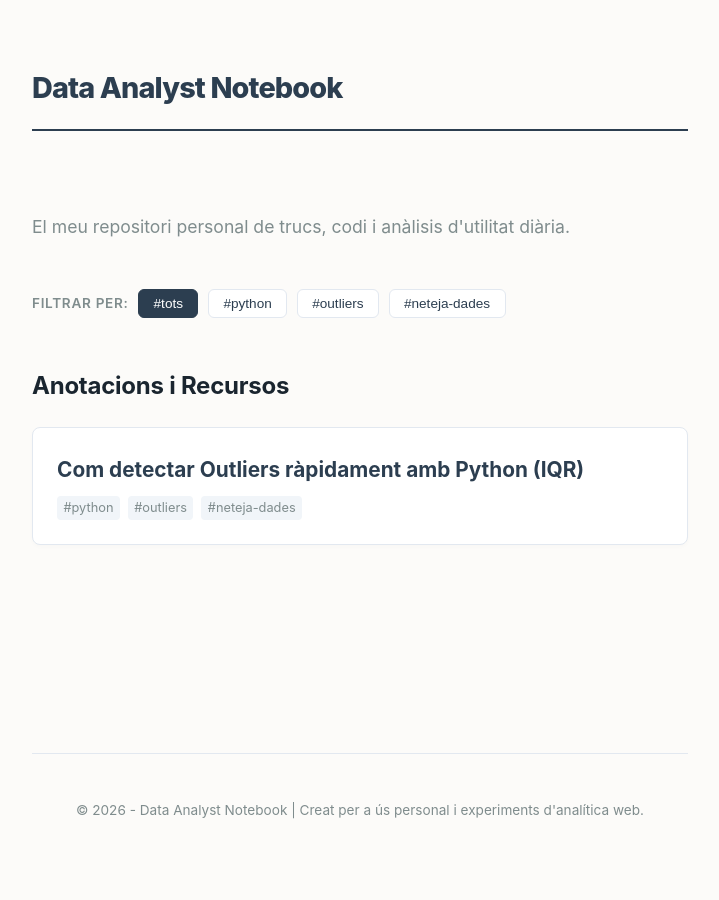
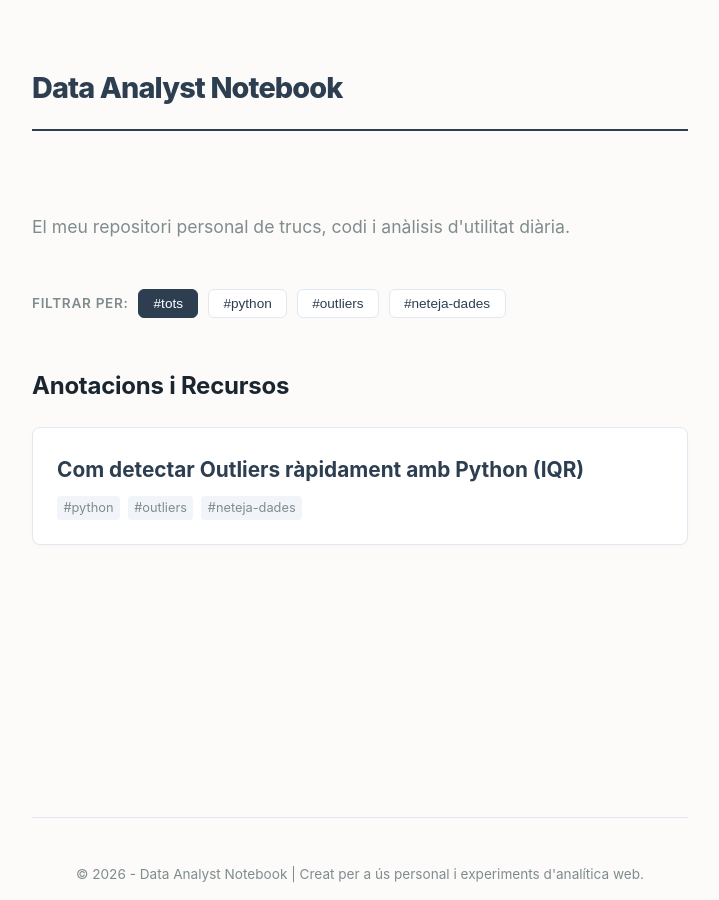
Before and after one commit to alberthr/alberthr.github.io, a Jekyll site: the page built from index.html, in a window 1280 px wide. Shown: the whole page, without its empty margins (280-999 px from the left). Built offline with Jekyll 4.4.1, drawn with Linux system fonts in a browser that asks for light colours.

Commit message:
Fix padding in style.css for footer spacing
Adjusted padding to remove extra space below the footer.

```diff
--- a/assets/css/style.css
+++ b/assets/css/style.css
@@ -30,7 +30,7 @@ body {
   min-height: 100vh;                 /* Mesura el 100% de la pantalla */
   max-width: 720px;
   margin: 0 auto;
-  padding: 4rem 2rem;
+  padding: 4rem 2rem 0 2rem;         /* CORREGIT: 0 espai extra a sota del footer */
   box-sizing: border-box;
 }
 
```
